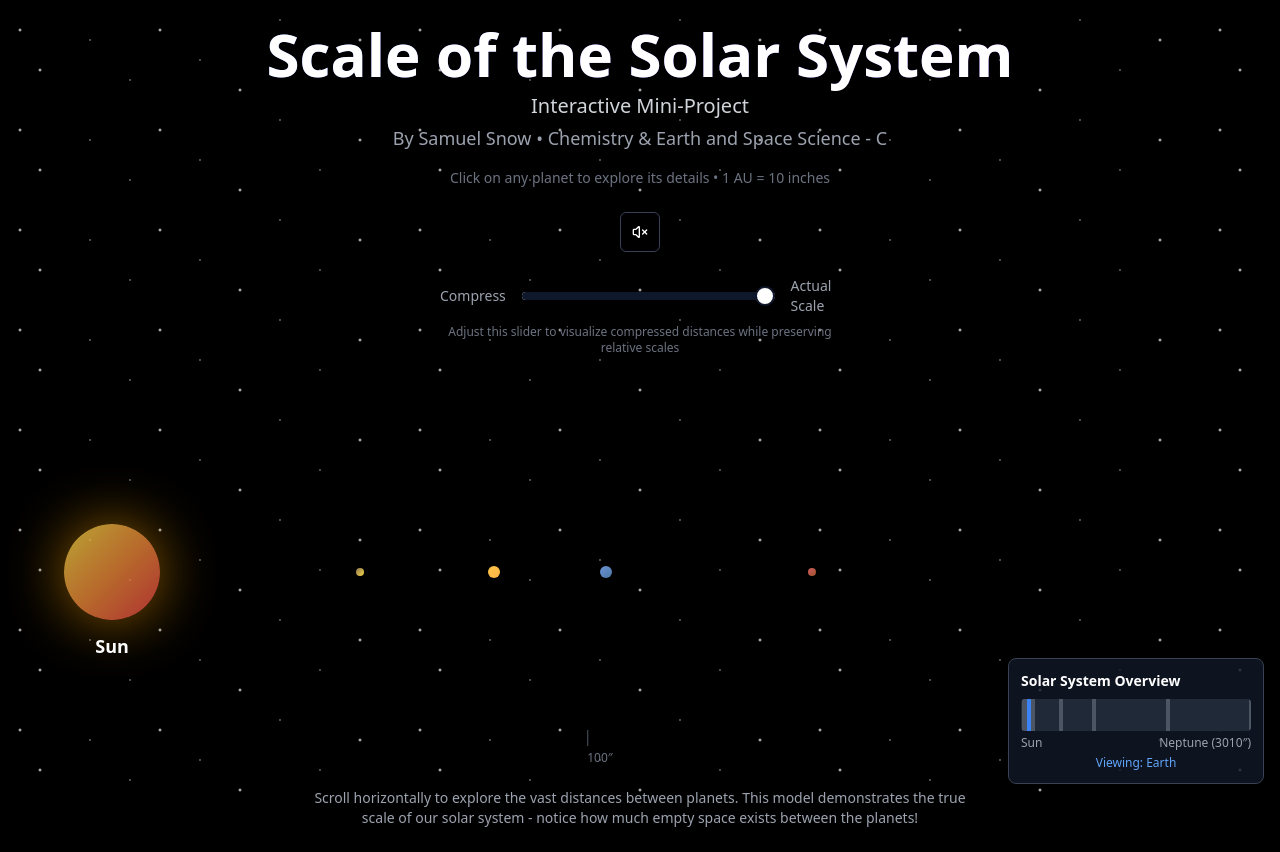
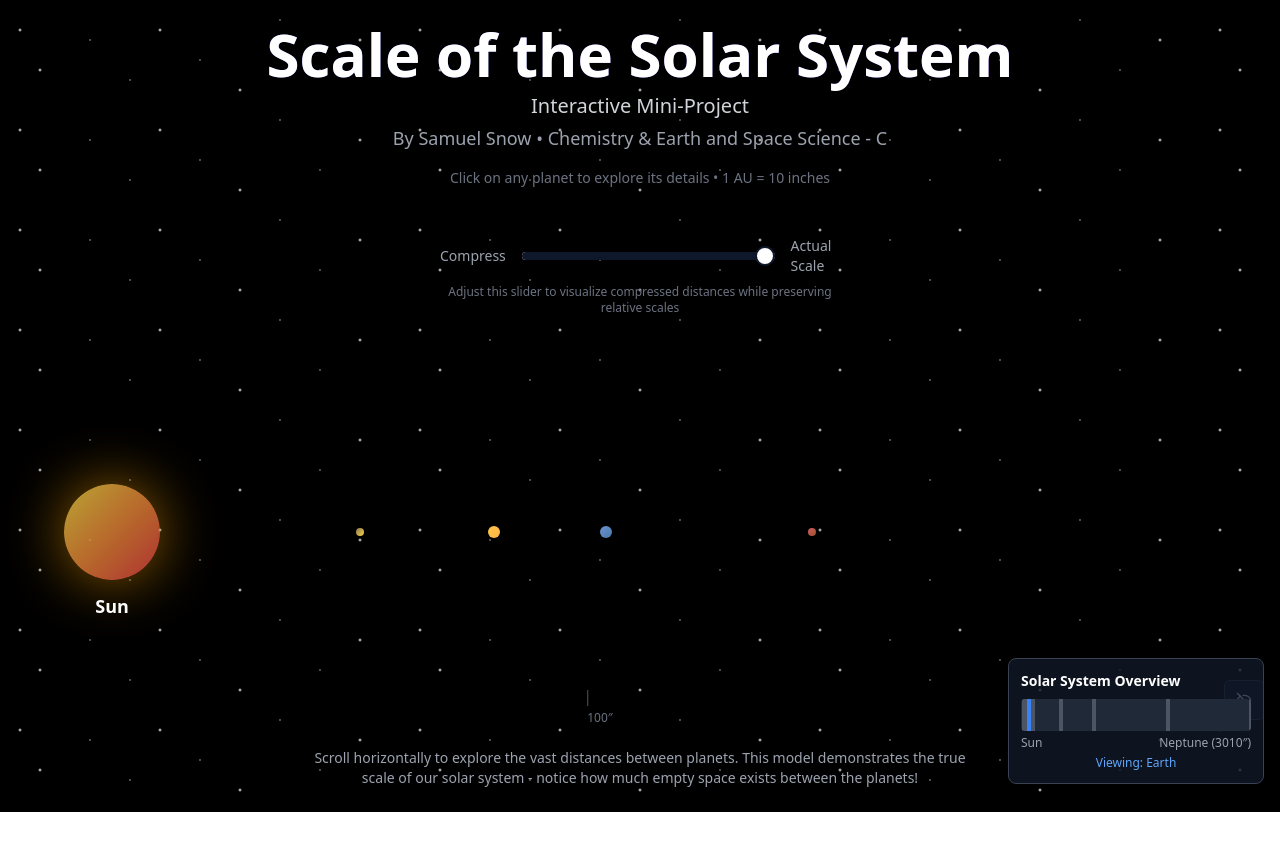
Before and after one commit to samsnow850/cosmic-scale-voyage, a React (Vite) app: page / in a window 1280 px wide. After the commit the page ends 812 px from the top, so only its background shows below. Built offline with nearby package versions, Linux system fonts and the light colour scheme.

Commit message:
Remove music and 3D view, add solar system overview toggle
- Removed the background music toggle and the 3D view page.
- Added a toggle to hide/unhide the solar system overview.

```diff
--- a/src/App.tsx
+++ b/src/App.tsx
@@ -6,7 +6,6 @@ import { QueryClient, QueryClientProvider } from "@tanstack/react-query";
 import { BrowserRouter, Routes, Route } from "react-router-dom";
 import Index from "./pages/Index";
 import NotFound from "./pages/NotFound";
-import SolarSystemScope from "./pages/SolarSystemScope";
 
 const queryClient = new QueryClient();
 
@@ -18,7 +17,6 @@ const App = () => (
       <BrowserRouter>
         <Routes>
           <Route path="/" element={<Index />} />
-          <Route path="/3d-view" element={<SolarSystemScope />} />
           {/* ADD ALL CUSTOM ROUTES ABOVE THE CATCH-ALL "*" ROUTE */}
           <Route path="*" element={<NotFound />} />
         </Routes>
--- a/src/components/BackgroundMusic.tsx
+++ /dev/null
@@ -1,80 +0,0 @@
-
-import React, { useState, useEffect, useRef } from 'react';
-import { Button } from "@/components/ui/button";
-import { Music, VolumeX } from "lucide-react";
-import { toast } from "@/hooks/use-toast";
-
-type BackgroundMusicProps = {
-  className?: string;
-};
-
-const BackgroundMusic = ({ className = "" }: BackgroundMusicProps) => {
-  const [isPlaying, setIsPlaying] = useState(false);
-  const audioRef = useRef<HTMLAudioElement | null>(null);
-
-  useEffect(() => {
-    // Create audio element
-    audioRef.current = new Audio("https://dl.dropboxusercontent.com/scl/fi/1pw3yipgdncw4b0oszkrn/ambient-space.mp3?rlkey=9bn4f1pc9x8qksb09qzv2hu8w&dl=0");
-    audioRef.current.loop = true;
-    audioRef.current.volume = 0.3;
-
-    // Cleanup on unmount
-    return () => {
-      if (audioRef.current) {
-        audioRef.current.pause();
-        audioRef.current.src = "";
-      }
-    };
-  }, []);
-
-  const toggleMusic = () => {
-    if (audioRef.current) {
-      if (isPlaying) {
-        audioRef.current.pause();
-        toast({
-          title: "Music paused",
-          description: "Background music has been turned off",
-          duration: 2000,
-        });
-      } else {
-        // Try-catch to handle autoplay restrictions
-        const playPromise = audioRef.current.play();
-        if (playPromise !== undefined) {
-          playPromise
-            .then(() => {
-              toast({
-                title: "Music playing",
-                description: "Space ambient music is now playing",
-                duration: 2000,
-              });
-            })
-            .catch(error => {
-              console.error("Autoplay prevented:", error);
-              toast({
-                title: "Couldn't play music",
-                description: "Please interact with the page first",
-                variant: "destructive",
-              });
-              setIsPlaying(false);
-            });
-        }
-      }
-      setIsPlaying(!isPlaying);
-    }
-  };
-
-  return (
-    <Button
-      onClick={toggleMusic}
-      variant="outline"
-      size="icon"
-      className={`bg-black/50 border-gray-700 hover:bg-black/80 text-white ${className}`}
-      aria-label={isPlaying ? "Turn music off" : "Turn music on"}
-      title={isPlaying ? "Turn music off" : "Turn music on"}
-    >
-      {isPlaying ? <Music /> : <VolumeX />}
-    </Button>
-  );
-};
-
-export default BackgroundMusic;
--- a/src/pages/Index.tsx
+++ b/src/pages/Index.tsx
@@ -1,9 +1,10 @@
+
 import React, { useState, useRef, useEffect } from 'react';
 import { Slider } from "@/components/ui/slider";
-import { Link } from "react-router-dom";
 import Planet from '../components/Planet';
 import PlanetOverlay from '../components/PlanetOverlay';
-import BackgroundMusic from '../components/BackgroundMusic';
+import { Button } from "@/components/ui/button";
+import { Eye, EyeOff } from "lucide-react";
 
 interface PlanetData {
   name: string;
@@ -20,6 +21,7 @@ const Index = () => {
   const [selectedPlanet, setSelectedPlanet] = useState<PlanetData | null>(null);
   const [scaleMultiplier, setScaleMultiplier] = useState<number>(1);
   const [activePlanet, setActivePlanet] = useState<string | null>(null);
+  const [showOverview, setShowOverview] = useState<boolean>(true);
   const scrollContainerRef = useRef<HTMLDivElement>(null);
 
   const planetsData: PlanetData[] = [
@@ -155,6 +157,10 @@ const Index = () => {
     setScaleMultiplier(value[0]);
   };
 
+  const toggleOverview = () => {
+    setShowOverview(!showOverview);
+  };
+
   return (
     <div className="min-h-screen bg-black overflow-auto">
       {/* Stars background */}
@@ -185,10 +191,6 @@ const Index = () => {
         <p className="text-xl text-gray-300 mb-1">Interactive Mini-Project</p>
         <p className="text-lg text-gray-400 mb-4">By Samuel Snow • Chemistry & Earth and Space Science - C</p>
         <p className="text-sm text-gray-500 mb-6">Click on any planet to explore its details • 1 AU = 10 inches</p>
-
-        <div className="flex justify-center items-center">
-          <BackgroundMusic />
-        </div>
       </div>
 
       {/* Scale Slider */}
@@ -261,8 +263,23 @@ const Index = () => {
         </div>
       </div>
 
+      {/* Toggle Overview Button */}
+      <div className="fixed bottom-20 right-4 z-20">
+        <Button
+          onClick={toggleOverview}
+          variant="outline"
+          size="icon"
+          className="bg-gray-900 bg-opacity-80 border border-gray-700 hover:bg-gray-800 text-white"
+          aria-label={showOverview ? "Hide overview" : "Show overview"}
+          title={showOverview ? "Hide overview" : "Show overview"}
+        >
+          {showOverview ? <EyeOff size={18} /> : <Eye size={18} />}
+        </Button>
+      </div>
+
       {/* Mini-map */}
-      <div className="fixed bottom-4 right-4 z-20 bg-gray-900 bg-opacity-80 border border-gray-700 rounded-lg p-3 w-64">
+      {showOverview && (
+        <div className="fixed bottom-4 right-4 z-20 bg-gray-900 bg-opacity-80 border border-gray-700 rounded-lg p-3 w-64 transition-opacity duration-300">
           <h3 className="text-white text-sm font-semibold mb-2">Solar System Overview</h3>
           <div className="relative h-8 bg-gray-800 rounded overflow-hidden">
             {planetsData.map(planet => (
@@ -292,6 +309,7 @@ const Index = () => {
             {activePlanet && `Viewing: ${activePlanet}`}
           </div>
         </div>
+      )}
 
       {/* Instructions */}
       <div className="relative z-10 p-6 text-center">
--- a/src/pages/SolarSystemScope.tsx
+++ /dev/null
@@ -1,63 +0,0 @@
-
-import React from 'react';
-import { useNavigate } from 'react-router-dom';
-import { Button } from "@/components/ui/button";
-import { X } from "lucide-react";
-import BackgroundMusic from '../components/BackgroundMusic';
-
-const SolarSystemScope = () => {
-  const navigate = useNavigate();
-
-  const handleClose = () => {
-    navigate('/');
-  };
-
-  return (
-    <div className="flex flex-col items-center justify-center min-h-screen bg-black p-4">
-      <div className="w-full max-w-6xl relative">
-        <h1 className="text-3xl md:text-4xl font-bold text-white mb-6 text-center">
-          Interactive 3D Solar System
-        </h1>
-
-        <div className="absolute top-0 right-0 flex gap-2">
-          <BackgroundMusic className="mr-2" />
-          <Button
-            onClick={handleClose}
-            variant="outline"
-            size="icon"
-            className="bg-black/50 border-gray-700 hover:bg-black/80 text-white"
-            aria-label="Close and return to homepage"
-          >
-            <X />
-          </Button>
-        </div>
-      </div>
-
-      <div className="w-full max-w-6xl aspect-video">
-        <iframe
-          src="https://www.solarsystemscope.com/iframe"
-          className="w-full h-full min-h-[400px] border-2 border-[#0f5c6e] rounded-lg"
-          title="Solar System Scope"
-          allow="accelerometer; autoplay; clipboard-write; encrypted-media; gyroscope; picture-in-picture"
-          allowFullScreen
-        />
-      </div>
-
-      <div className="mt-6 text-center">
-        <p className="text-gray-400 max-w-xl mx-auto">
-          Explore our solar system in interactive 3D, courtesy of SolarSystemScope.com
-        </p>
-
-        <Button
-          onClick={handleClose}
-          variant="outline"
-          className="mt-4 border-gray-700 hover:bg-black/80 text-white"
-        >
-          Return to Homepage
-        </Button>
-      </div>
-    </div>
-  );
-};
-
-export default SolarSystemScope;
```
Lines whose indentation alone changed are shown as unchanged.
